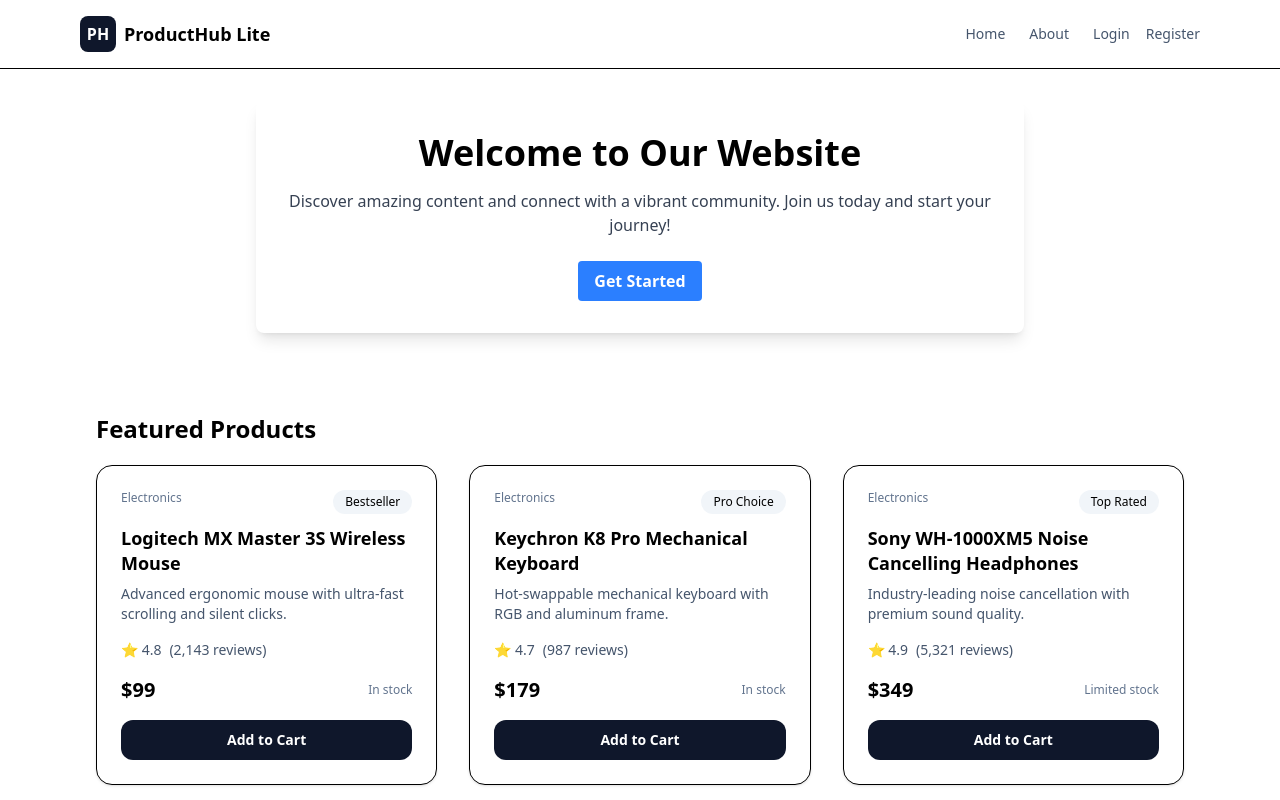
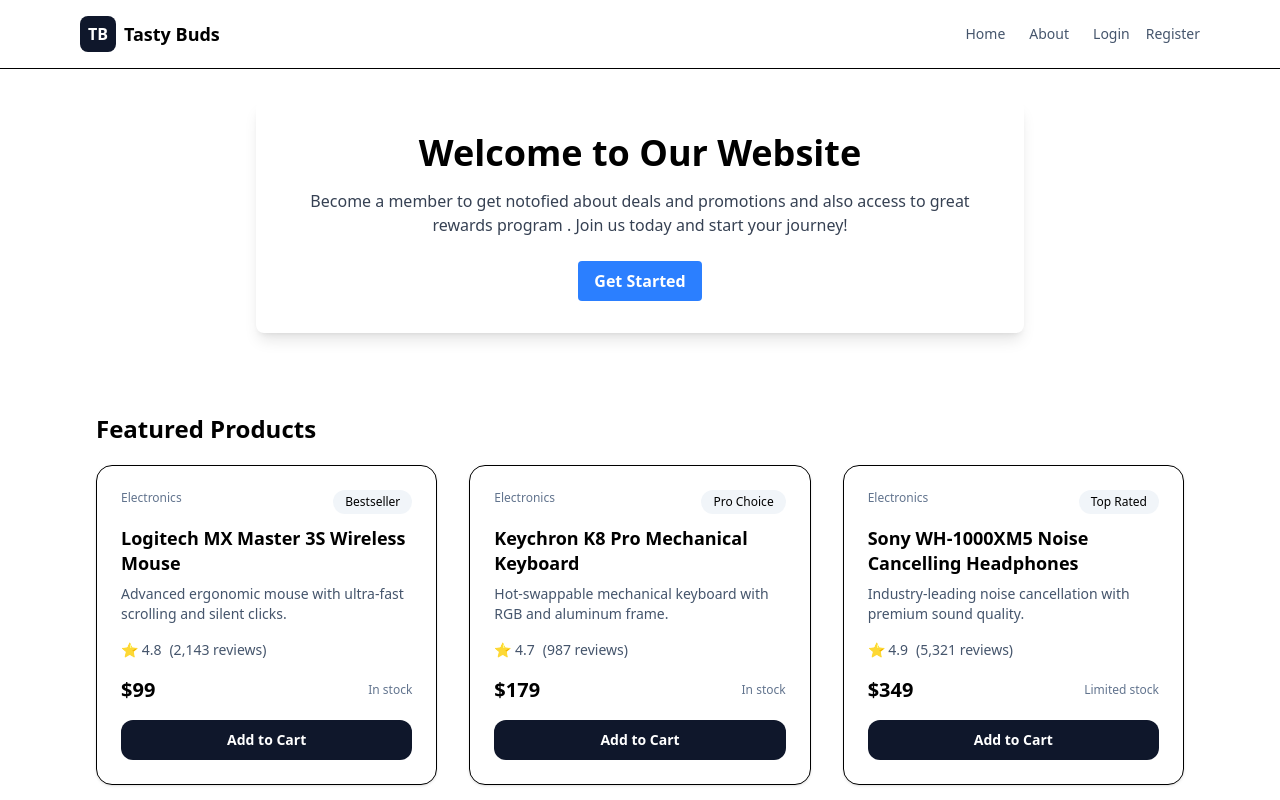
Before and after one commit to rv2396611/New-Project, a plain HTML site: page index.html in a window 1280 px wide. Shown: the top 800 px of the page. Drawn offline with nearby package versions, Linux system fonts and the light colour scheme; files whose address does not match are found by name.

Commit message:
first save

```diff
--- a/index.html
+++ b/index.html
@@ -4,7 +4,7 @@
 <head>
     <meta charset="UTF-8">
     <meta name="viewport" content="width=device-width, initial-scale=1.0">
-    <title>ProductHub Lite</title>
+    <title>Tasty Buds</title>
     <script src="https://cdn.jsdelivr.net/npm/@tailwindcss/browser@4"></script>
     <script src="js/auth.js"></script>
 
@@ -17,9 +17,9 @@
 
             <a href="index.html" class="flex items-center gap-2">
                 <div class="h-9 w-9 bg-slate-900 text-white grid place-items-center rounded-lg font-bold">
-                    PH
+                    TB
                 </div>
-                <span class="font-semibold text-lg">ProductHub Lite</span>
+                <span class="font-bold text-lg">Tasty Buds</span>
             </a>
 
             <nav class="flex items-center gap-6 text-sm">
@@ -50,7 +50,7 @@
         <div class="bg-slate100 p-8 text-center">
             <div class="bg-white rounded-lg shadow-lg p-8 max-w-3xl mx-auto">
                 <h2 class="text-4xl font-bold mb-4">Welcome to Our Website</h2>
-                <p class="text-gray-700 mb-6">Discover amazing content and connect with a vibrant community. Join us today and start your journey!</p>
+                <p class="text-gray-700 mb-6">Become a member to get notofied about deals and promotions and also access to great rewards program . Join us today and start your journey!</p>
                 <button class="bg-blue-500 hover:bg-blue-700 text-white font-bold py-2 px-4 rounded">
                     Get Started
                 </button>
```
